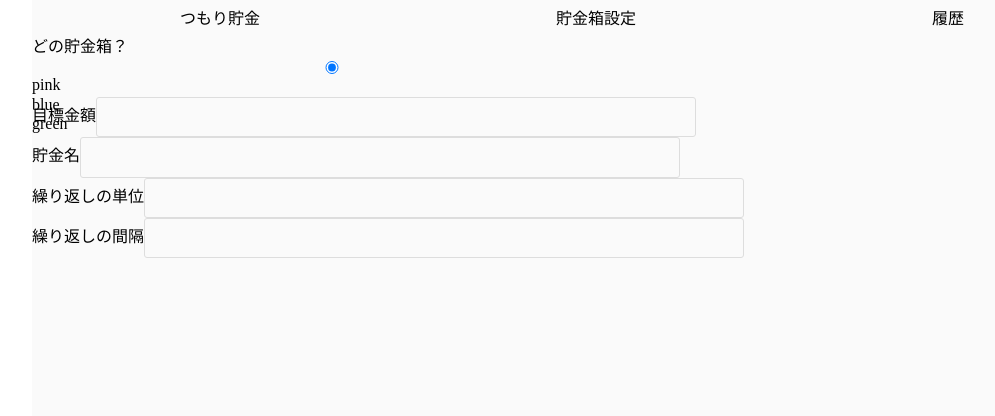
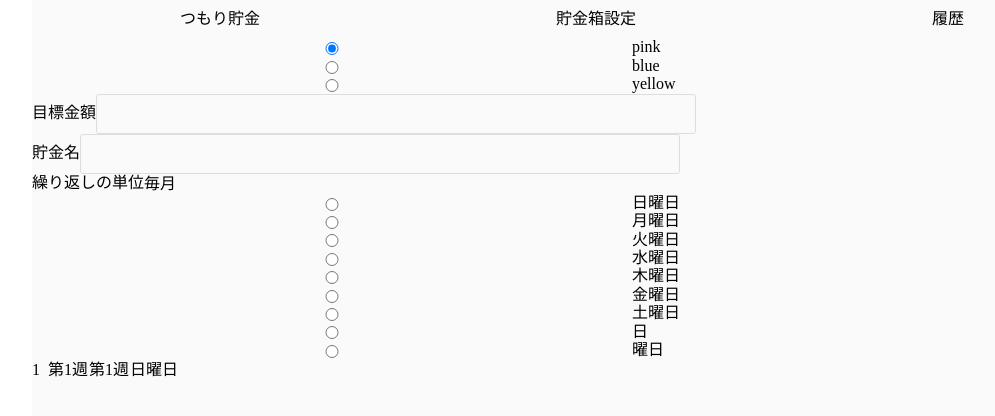
Before and after one commit to kapeing/plan-bank, a Vue app: page /setting in a window 1280 px wide. Shown: the top 416 px of the page, without its empty margins (68-1063 px from the left). Built offline with nearby package versions, Linux system fonts and the light colour scheme.

Commit message:
settingのhtmlマークアップ

```diff
--- a/src/components/Setting.vue
+++ b/src/components/Setting.vue
@@ -1,12 +1,10 @@
 <template>
 <form>
   <fieldset>
-    <label for="which_saved">どの貯金箱？</label>
-    <div class="button">
-      <label for="which_saved"><input type="radio" name="which_saved" value="pink" checked></label>
-      <button type="button" name="which_saved" value="pink"><span>pink</span></button>
-      <button type="button" name="which_saved" value="blue"><span>blue</span></button>
-      <button type="button" name="which_saved" value="green"><span>green</span></button>
+    <div class="whiich_saved_button">
+      <label for="which_saved"><input type="radio" name="which_saved" value="pink" checked>pink</label>
+      <label for="which_saved"><input type="radio" name="which_saved" value="blue">blue</label>
+      <label for="which_saved"><input type="radio" name="which_saved" value="yellow">yellow</label>
     </div>
   </fieldset>
   <fieldset>
@@ -19,17 +17,44 @@
   </fieldset>
   <fieldset>
     <label for="unit_repetition">繰り返しの単位</label>
-    <input type="text" name="unit_repetition">
-  </fieldset>
-  <fieldset>
-    <label for="repetition_interval">繰り返しの間隔</label>
-    <input type="text" name="repetition_interval">
+    <select name="unit_repetition">
+      <option value="daily">毎日</option>
+      <option value="weekly">毎週</option>
+      <option value="monthly" selected>毎月</option>
+    </select>
+    <div class="week_repetiton">
+      <label for="week_repetition" v-for="(week, key) in weekList"  :key="key"><input type="radio" name="week_repetiton" :value="weekListEn[key]">{{ week }}曜日</label>
+    </div>
+    <div class="kind_repetition">
+      <label for="month_repetition"><input type="radio" name="month_repetiton" value="day">日</label>
+      <label for="month_repetition"><input type="radio" name="month_repetiton" value="week">曜日</label>
+    </div>
+    <select name="what_day">
+      <option :value="i" v-for="i in 31" :key="i">{{ i }}</option>
+    </select>
+    <select name="what_week">
+      <option :value="i" v-for="i in 5" :key="i">第{{ i }}週</option>
+    </select>
+    <select name="what_nm_week">
+      <option :value="i" v-for="i in 5" :key="i">第{{ i }}週</option>
+    </select>
+    <select name="what_day_week">
+      <option :value="weekListEn[key]" v-for="(week, key) in weekList" :key="key">{{ week }}曜日</option>
+    </select>
   </fieldset>
 </form>
 </template>
 
 <script>
-
+export default {
+  name: 'setting',
+  data () {
+    return {
+      weekList: ['日', '月', '火', '水', '木', '金', '土'],
+      weekListEn: ['sunday', 'monday', 'tuesday', 'wednesday', 'thursday', 'friday', 'saturday']
+    }
+  }
+}
 </script>
 
 <style scoped lang="scss">
```
